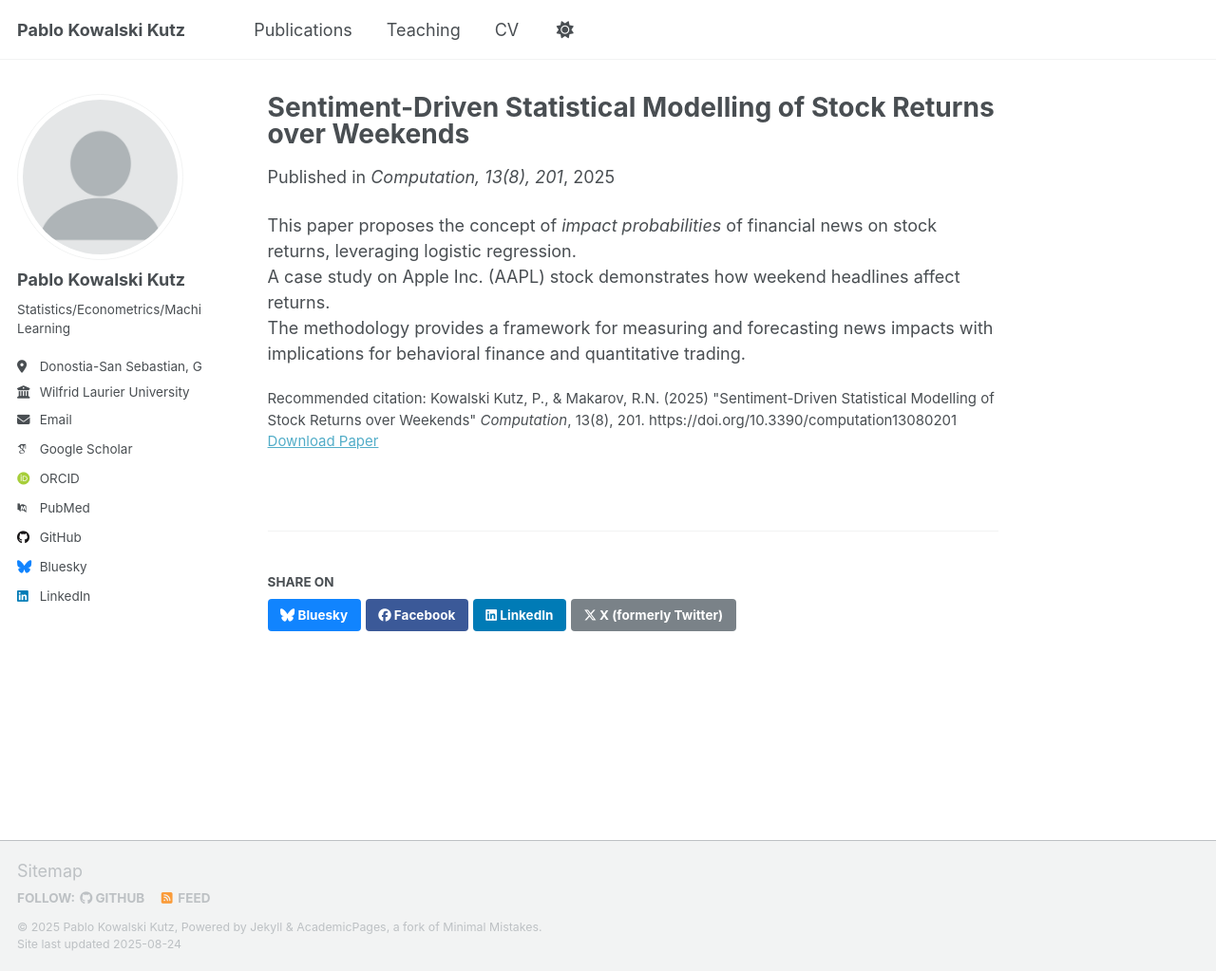
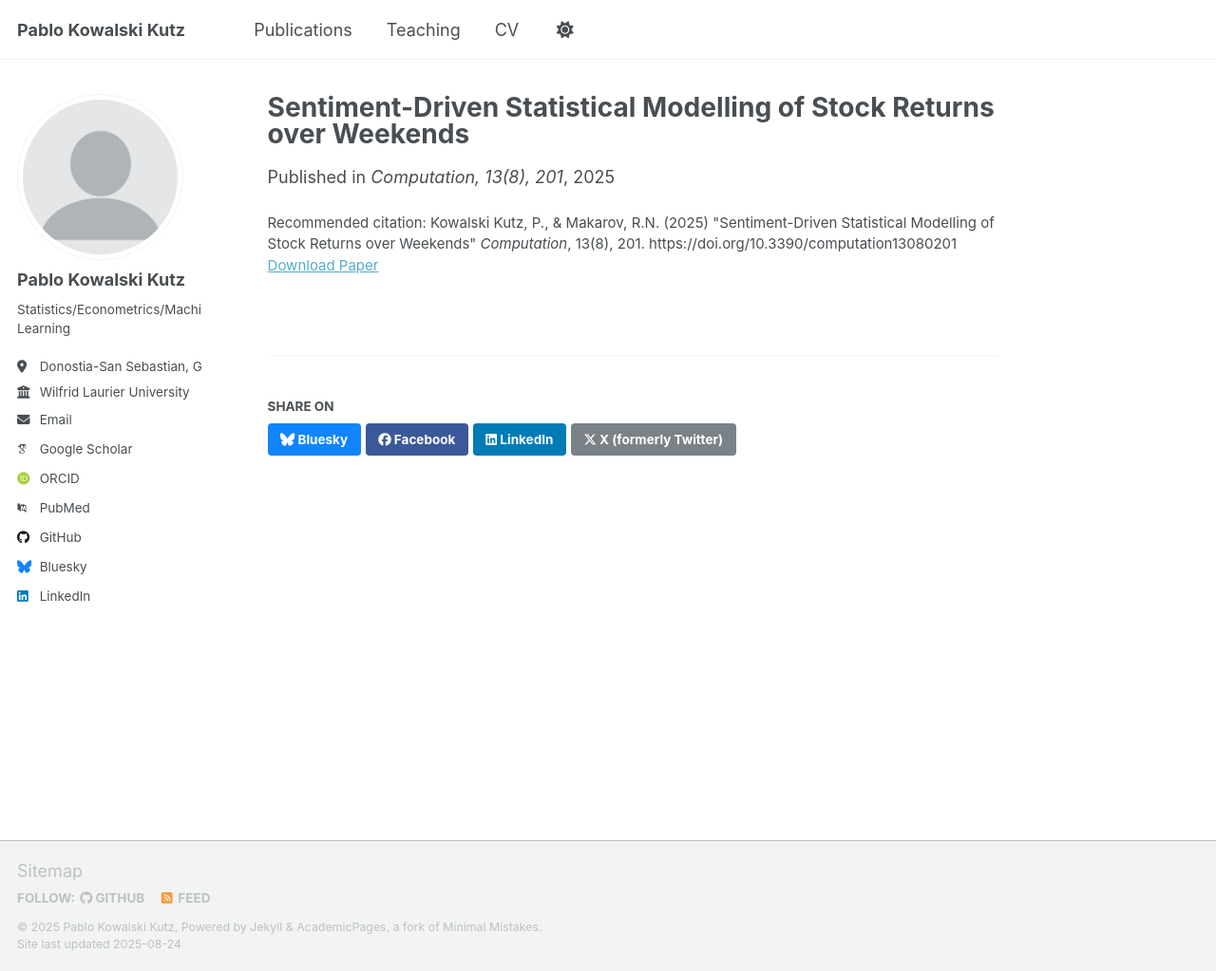
Before and after one commit to pabluski00/pabluski00.github.io, a Jekyll site: the page built from _publications/2025-08-21-SentimentDriven Statistical Modelling of Stock Returns over Weekends.md, in a window 1280 px wide and 1023 px high. Shown: the whole window at 95% size. Built offline with Jekyll 4.4.1, drawn with Linux system fonts in a browser that asks for light colours; some web fonts are replaced; a script that is not in the unit is left out.

Commit message:
Update 2025-08-21-SentimentDriven Statistical Modelling of Stock Returns over Weekends.md

```diff
--- a/_publications/2025-08-21-SentimentDriven Statistical Modelling of Stock Returns over Weekends.md
+++ b/_publications/2025-08-21-SentimentDriven Statistical Modelling of Stock Returns over Weekends.md
@@ -9,6 +9,3 @@ venue: 'Computation, 13(8), 201'
 paperurl: 'https://doi.org/10.3390/computation13080201'
 citation: 'Kowalski Kutz, P., & Makarov, R.N. (2025) "Sentiment-Driven Statistical Modelling of Stock Returns over Weekends" <i>Computation</i>, 13(8), 201. https://doi.org/10.3390/computation13080201'
 ---
-This paper proposes the concept of *impact probabilities* of financial news on stock returns, leveraging logistic regression.
-A case study on Apple Inc. (AAPL) stock demonstrates how weekend headlines affect returns.
-The methodology provides a framework for measuring and forecasting news impacts with implications for behavioral finance and quantitative trading.
```
